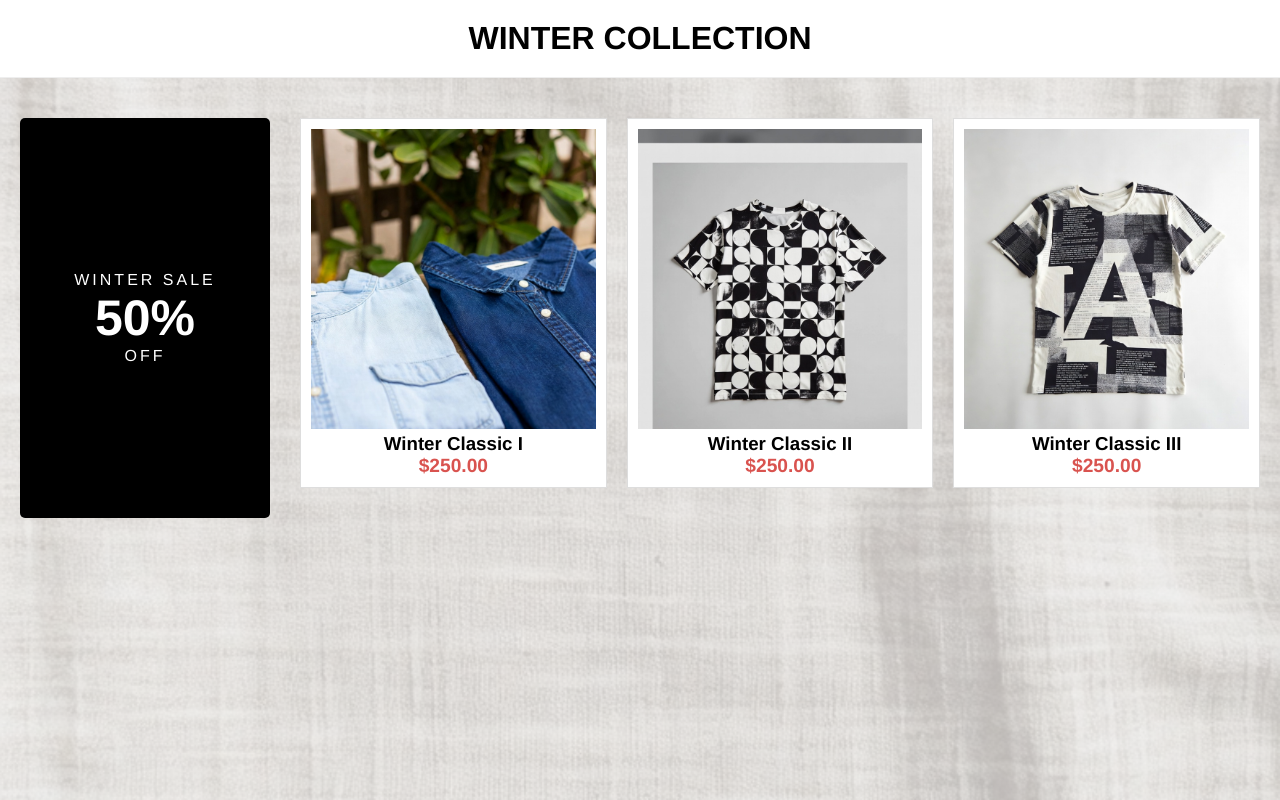
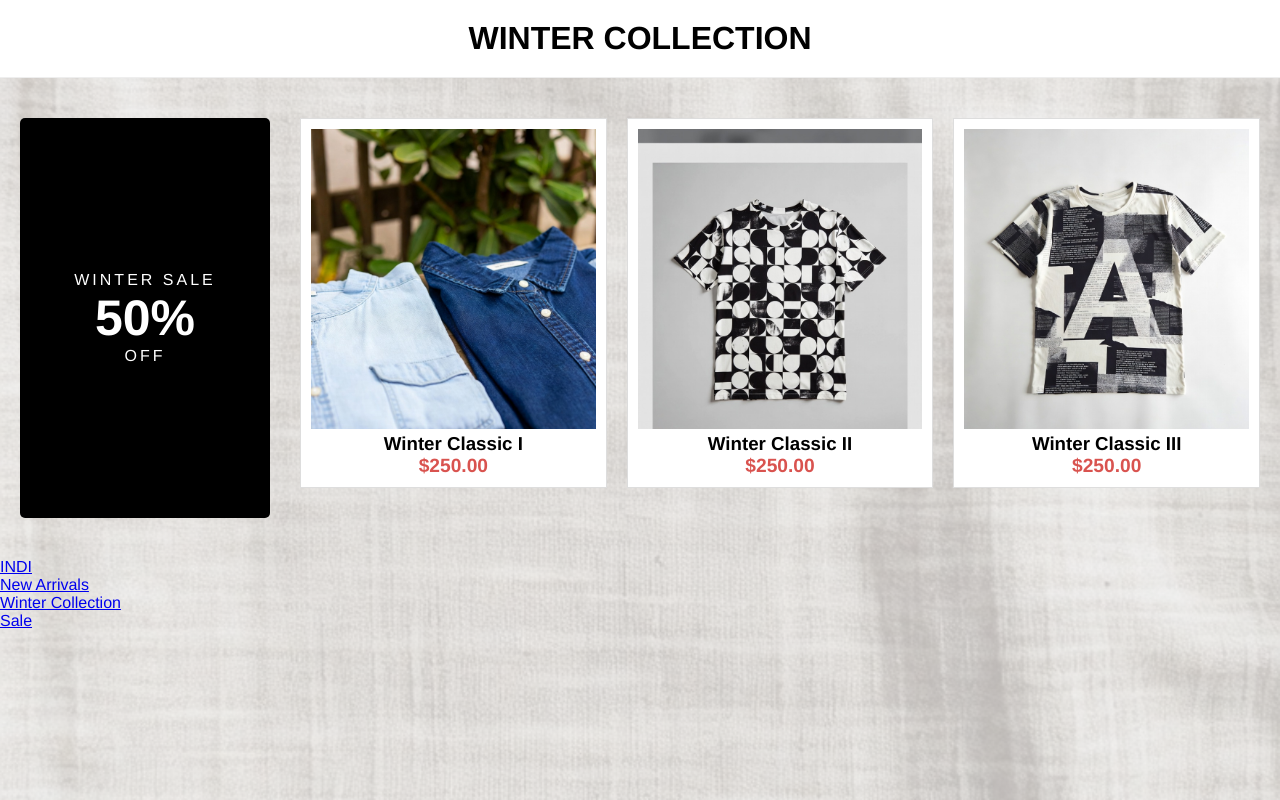
Before and after one commit to moizuddinapex/indi, a plain HTML site: page index.html in a window 1280 px wide. Drawn offline with Linux system fonts and the light colour scheme.

Commit message:
Update index.html

```diff
--- a/index.html
+++ b/index.html
@@ -40,6 +40,18 @@
         </div>
     </div>
 </div>
+<header>
+    <div class="logo-container">
+        <a href="index.html" class="logo">INDI</a>
+    </div>
+    <nav>
+        <ul class="nav-links">
+            <li><a href="#">New Arrivals</a></li>
+            <li><a href="#">Winter Collection</a></li>
+            <li><a href="#">Sale</a></li>
+        </ul>
+    </nav>
+</header>
 
 </body>
 </html>
```
